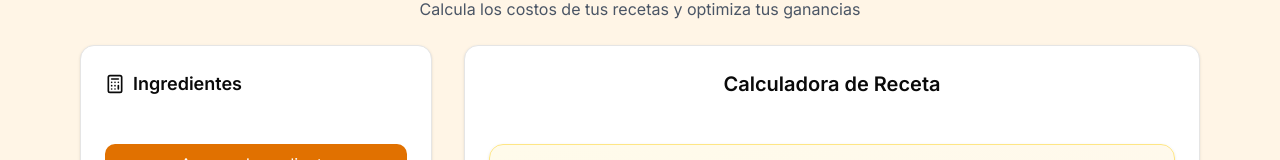
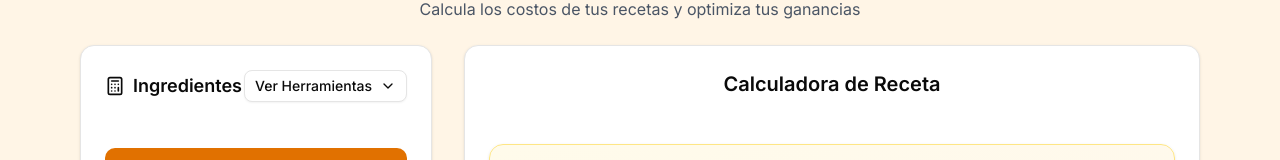
Before and after one commit to abimael92/Funny-Rolls, a Next.js app: page /recipe-calculator in a window 1280 px wide. Shown: the part 209-369 px from the top of the page. Built offline with nearby package versions, Linux system fonts and the light colour scheme.

Commit message:
refactor: streamline ingredients panel logic and improve update flow

```diff
--- a/components/RecipeCalculator/IngredientsPanel.tsx
+++ b/components/RecipeCalculator/IngredientsPanel.tsx
@@ -10,6 +10,8 @@ import { UnitConverter } from '../../lib/unit-conversion';
 import { EditableIngredientRow } from './EditableIngredientRow'
 import { CustomNumberInput } from './CustomNumberInput';
 import { CustomSelect } from './CustomSelect';
+import { ToolsPanel } from './ToolsPanel';
+import { Tool } from '@/lib/types';
 
 interface IngredientsPanelProps {
     ingredients: Ingredient[]
@@ -32,6 +34,8 @@ export function IngredientsPanel({
         name: '', price: 0, unit: '', amount: 0, minAmount: 0
     });
     const [showTotalCostModal, setShowTotalCostModal] = useState(false);
+    const [tools, setTools] = useState<Tool[]>([]);
+    const [showTools, setShowTools] = useState(false);
 
     // Add new ingredient
     const addIngredient = () => {
@@ -105,13 +109,32 @@ export function IngredientsPanel({
 
     return (
         <Card className="w-full">
+
             <CardHeader className="pb-4">
+                <div className="flex items-center justify-between">
                     <CardTitle className="flex items-center gap-2 text-lg">
                         <Calculator className="h-5 w-5" />
-                    Ingredientes
+                        {showTools ? 'Herramientas' : 'Ingredientes'}
                     </CardTitle>
+                    <Button
+                        variant="outline"
+                        size="sm"
+                        onClick={() => setShowTools(!showTools)}
+                        className="flex items-center gap-2"
+                    >
+                        <span>{showTools ? 'Ver Ingredientes' : 'Ver Herramientas'}</span>
+                        <ChevronDown className={`h-4 w-4 transition-transform ${showTools ? 'rotate-180' : ''}`} />
+                    </Button>
+                </div>
             </CardHeader>
+
             <CardContent className="space-y-4">
+
+                {showTools ? (
+                    <ToolsPanel tools={tools} setTools={setTools} />
+                ) : (
+
+                    <>
 
                         {/* Error Display */}
                         {error && (
@@ -203,8 +226,6 @@ export function IngredientsPanel({
                                 </div>
                             </div>
                         </div>
-
-
 
                         {/* Divider */}
                         <div className="relative flex items-center my-6">
@@ -375,6 +396,8 @@ export function IngredientsPanel({
                                 </div>
                             )}
                         </div>
+                    </>
+                )}
             </CardContent>
 
             <CardContent>
```
Lines whose indentation alone changed are shown as unchanged.
